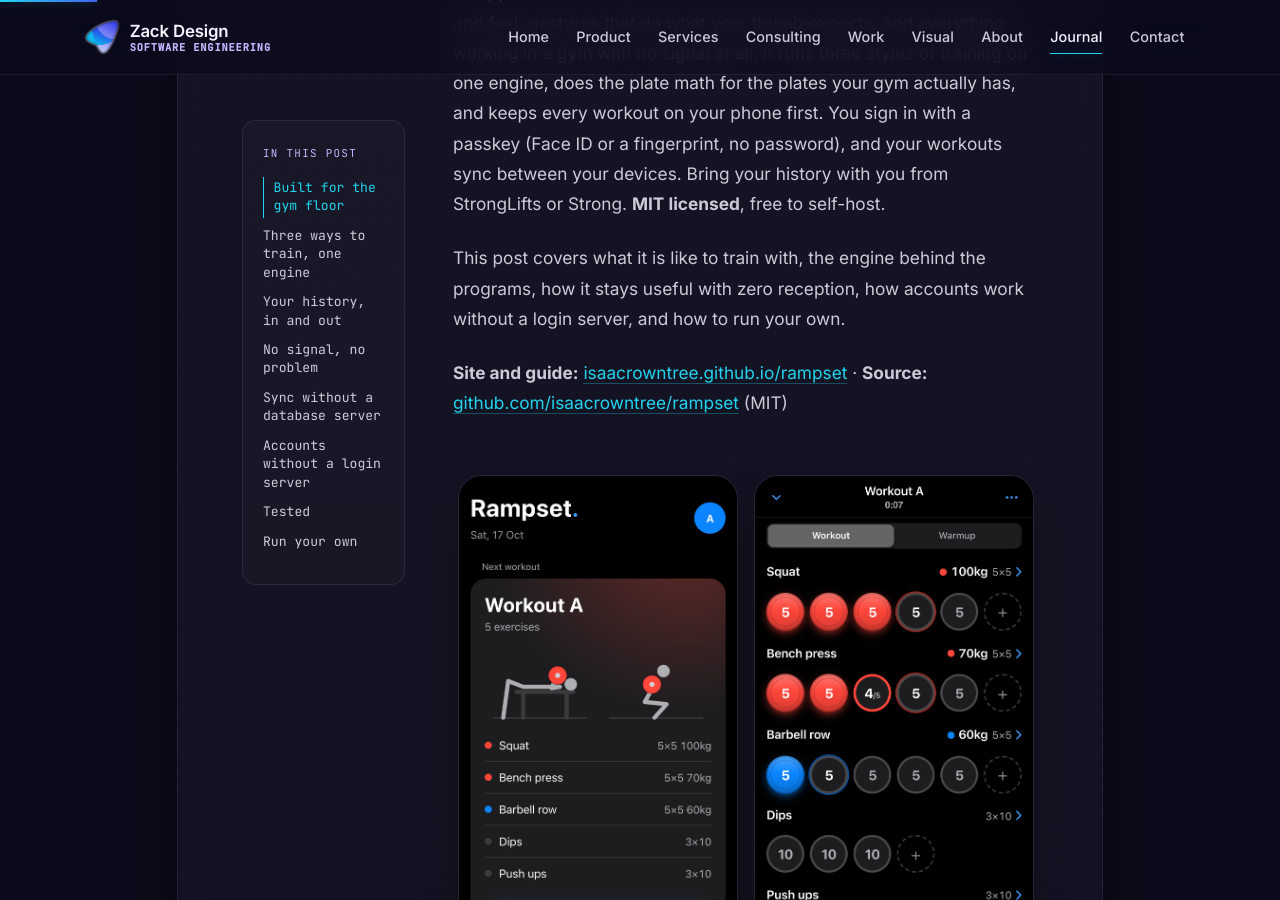
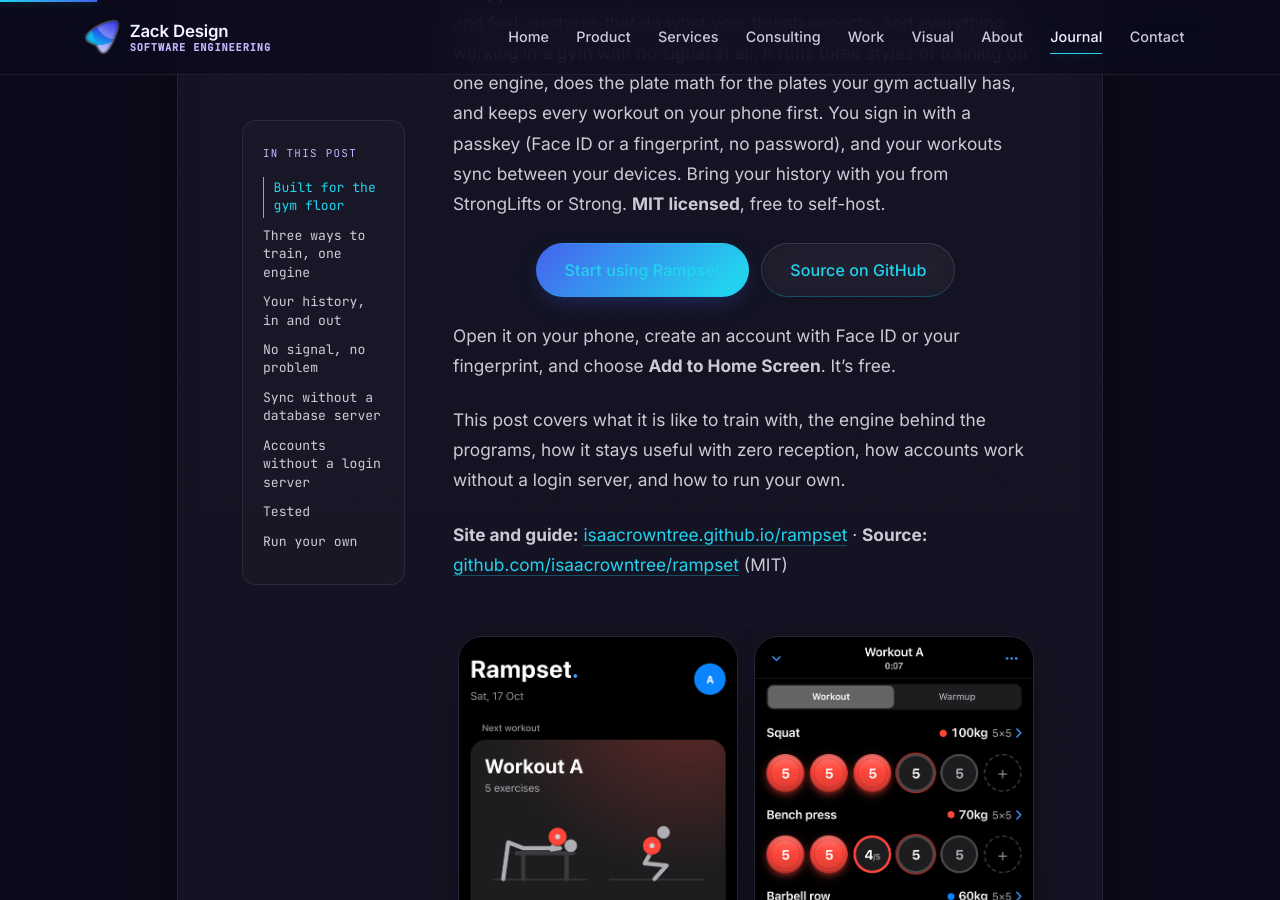
Before and after one commit to zackdesign/zackdesign.github.io, a Jekyll site: the page built from _posts/2026-7-6-rampset.md, in a window 1280 px wide and 900 px high, scrolled down 716 px. Built offline with Jekyll 4.4.1, drawn with Linux system fonts in a browser that asks for light colours; some web fonts are replaced.

Commit message:
Rampset post: a Start using Rampset button at the top
Co-Authored-By: Claude Opus 5.5 <noreply@anthropic.com>
Claude-Session: https://claude.ai/code/session_01WkrERst1N694dg5ovTz1gM

```diff
--- a/_posts/2026-7-6-rampset.md
+++ b/_posts/2026-7-6-rampset.md
@@ -12,6 +12,13 @@ tags: [nextjs, react, pwa, cloudflare, durable-objects, passkeys, webauthn, type
 ---
 
 Zack Design's **[Rampset](https://github.com/isaacrowntree/rampset)** is a free, open-source strength-training app for barbell lifters. You install it from the browser like an app, no app store involved, and it behaves like one: an iPhone-native look and feel, gestures that do what your thumb expects, and everything working in a gym with no signal at all. It runs three styles of training on one engine, does the plate math for the plates your gym actually has, and keeps every workout on your phone first. You sign in with a passkey (Face ID or a fingerprint, no password), and your workouts sync between your devices. Bring your history with you from StrongLifts or Strong. **MIT licensed**, free to self-host.
+
+<div class="hero-cta-row" style="margin: 1.5rem 0;">
+  <a href="https://liftlog.zackdesign.biz" target="_blank" rel="noopener" class="btn btn-primary btn-lg">Start using Rampset</a>
+  <a href="https://github.com/isaacrowntree/rampset" target="_blank" rel="noopener" class="btn btn-outline-primary btn-lg">Source on GitHub</a>
+</div>
+
+Open it on your phone, create an account with Face ID or your fingerprint, and choose **Add to Home Screen**. It's free.
 
 This post covers what it is like to train with, the engine behind the programs, how it stays useful with zero reception, how accounts work without a login server, and how to run your own.
 
```
